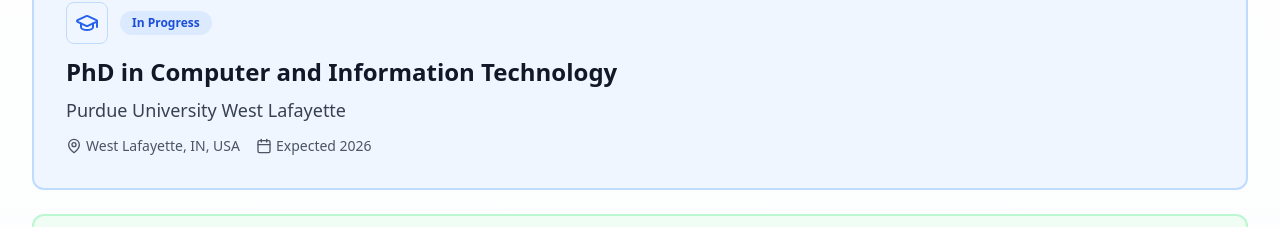
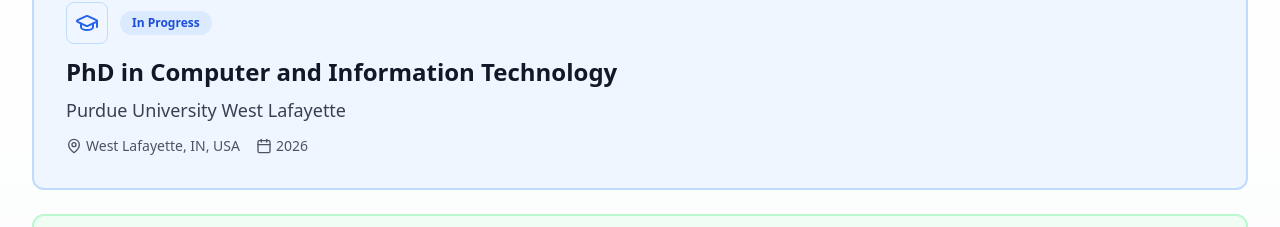
Before and after one commit to Abasfreky1/professor-portfolio, a React (Vite) app: page / in a window 1280 px wide. Shown: the part 4800-5027 px from the top of the page. Built offline with nearby package versions, Linux system fonts and the light colour scheme.

Commit message:
Update expected graduation year format

```diff
--- a/src/components/Education.tsx
+++ b/src/components/Education.tsx
@@ -7,7 +7,7 @@ export function Education() {
       institution: 'Purdue University West Lafayette',
       location: 'West Lafayette, IN, USA',
       status: 'In Progress',
-      year: 'Expected 2026',
+      year: '2026',
       color: 'blue',
     },
     {
```
